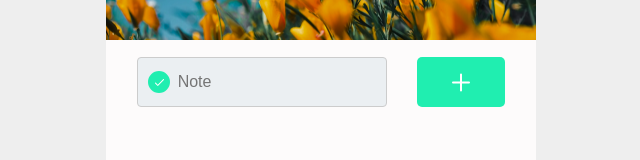
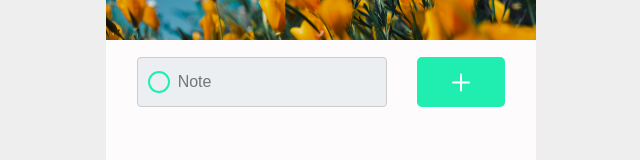
Before and after one commit to Abashidzeofficial/Todo-UI, a React (Create React App) app: page / in a window 1280 px wide. Shown: the part 245-405 px from the top of the page, without its empty margins (319-959 px from the left). Built offline with nearby package versions, Linux system fonts and the light colour scheme.

Commit message:
newUpdate

```diff
--- a/src/App.js
+++ b/src/App.js
@@ -15,7 +15,7 @@ function App() {
   const [todo, setTodo] = useState([]);
   const [removeTxt, setRemoveTxt] = useState(false);
   const [time, setTime] = useState("");
-  const [changeCircle, setChangeCircle] = useState(false);
+  const [changeCircle, setChangeCircle] = useState("");
 
   return (
     <div className="wrapper">
--- a/src/components/Header.js
+++ b/src/components/Header.js
@@ -23,6 +23,7 @@ function Header({
       id: new Date().getTime(),
       text: input,
       completed: false,
+      isCircleFilled: false,
     };
     setTodo([...todo].concat(newTodo));
 
@@ -39,9 +40,16 @@ function Header({
     setTodo(updateTodo);
   };
 
-  const handleClick = () => {
-    setChangeCircle(!changeCircle ? { emptyCircle } : { circle });
-    console.log(changeCircle);
+  // const handleClick = () => {
+  //   setChangeCircle(changeCircle ? emptyCircle : circle);
+  //   console.log(changeCircle);
+  // };
+
+  const handleCircleClick = (id) => {
+    const updatedTodo = todo.map((item) =>
+      item.id === id ? { ...item, isCircleFilled: !item.isCircleFilled } : item
+    );
+    setTodo(updatedTodo);
   };
 
   return (
@@ -56,7 +64,12 @@ function Header({
               onChange={handleChange}
               value={input}
             ></input>
-            <img src={circle} className="circle-icon" />
+            <img
+              src={input.isCircleFilled ? circle : emptyCircle}
+              className="circle-icon"
+              alt="Circle"
+              onClick={() => handleCircleClick(input.id)}
+            />
           </div>
           <button className="submit-btn">
             <img src={vector} className="vector" />
@@ -69,9 +82,9 @@ function Header({
             {input.text} <h2 className="timeline"> Today {time}</h2>
             <div className="img">
               <img
-                src={emptyCircle}
+                src={input.isCircleFilled ? circle : emptyCircle}
                 className="active-circle"
-                onClick={handleClick}
+                onClick={() => handleCircleClick(input.id)}
               />
               <img
                 src={remove}
```
